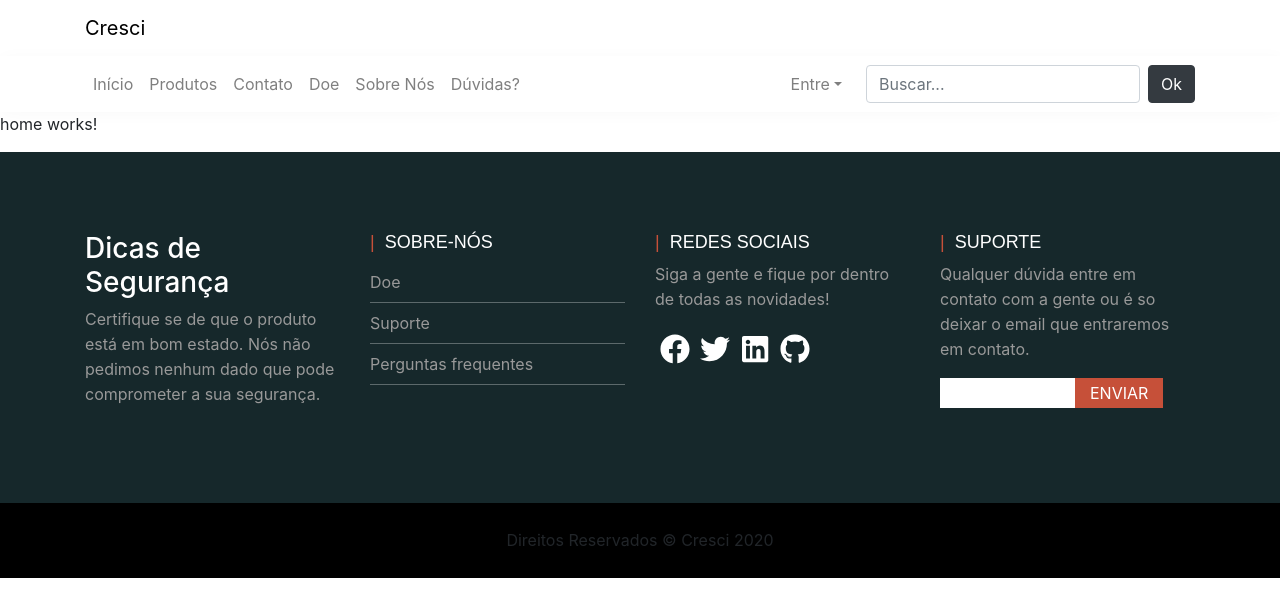
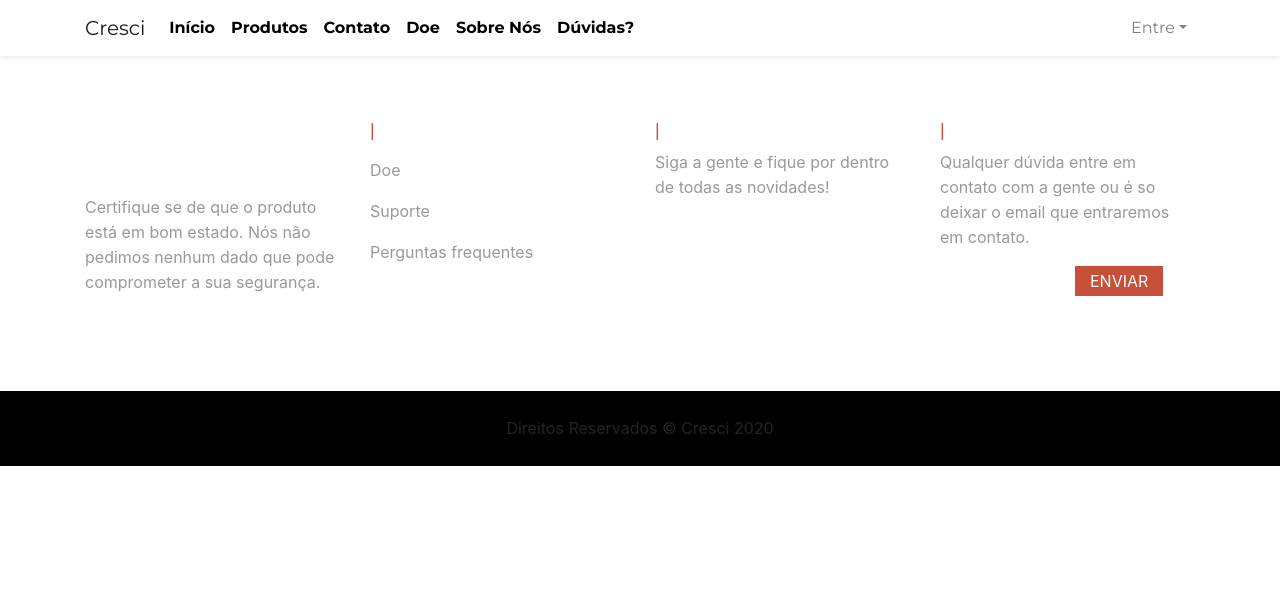
Before and after one commit to gabriellimma/cresci, an Angular app in the folder siteCresci/: page /home in a window 1280 px wide. Shown: the top 616 px of the page. Built offline with nearby package versions, Linux system fonts and the light colour scheme.

Commit message:
final touch produtos shadow-sm-rs

```diff
--- a/siteCresci/src/app/footer/footer.component.css
+++ b/siteCresci/src/app/footer/footer.component.css
@@ -10,7 +10,7 @@ h2 {
   font-size: 18px;
 }
 .footer-top {
-  background: rgb(22, 40, 43);
+  background: rgb(255, 255, 255);
   padding: 80px 0;
 }
 .segment-one h3 {
--- a/siteCresci/src/app/navbar/navbar.component.css
+++ b/siteCresci/src/app/navbar/navbar.component.css
@@ -1,3 +1,13 @@
+* {
+  font-family: 'Montserrat', sans-serif;
+  z-index: 999;
+
+}
+
+#hrosa:focus{
+  color: #ff4b8d;
+}
+
 #colorblack {
   color: black;
 }
@@ -7,17 +17,28 @@
   box-shadow: rgba(0, 0, 0, 0.34);
 }
 #secondnavbar {
-  box-shadow: 0.1em 0.1em 1em rgba(0, 0, 0, 0.027);
+  box-shadow: 0.1em 0.1em 1em rgb(250, 249, 249);
   border: 0ch;
 }
 /* .nav-link {
   color: aqua;
 } */
-.nav-link:hover {
-  font-weight: 499;
+/* #hrosa:hover{
+
+} */
+#hrosa{
+  font-weight: bold;
+  color: black;
+}
+
+.nav-link:hover, #hrosa:hover, #dropdown-item:hover, #navdrop:hover {
+  font-weight: bold;
+  color: #ffffff;
+  background-color: #ff4b8d;
+  transition: 0.1s;
+
 }
 .nav-item:hover {
-  background-color: rgba(115, 211, 222, 0.753);
   transition-duration: 0.5s;
   border-radius: 0.5em;
 }
@@ -41,6 +62,7 @@
   li {
     text-align: left;
     padding-left: 0.3em;
+    width: 100%;
   }
   /* separando botões */
   .dropdown-menu {
--- a/siteCresci/src/app/navbar/navbar.component.html
+++ b/siteCresci/src/app/navbar/navbar.component.html
@@ -1,34 +1,30 @@
-<nav class="navbar navbar-expand-lg navbar-dark bg-gradient-light">
+<nav class="navbar navbar-expand-lg navbar-light bg-gradient-light shadow-sm fixed-top"
+  style="background-color: white;">
   <div class="container">
-    <a href="#" class="navbar-brand" id="colorblack">Cresci</a>
-  </div>
-</nav>
-<nav class="navbar navbar-expand-lg navbar-light bg-gradient-light" id="secondnavbar">
-  <div class="container">
-    <!-- <a href="#" class="navbar-brand">Cresci</a> -->
+    <a routerLink='/home' class="navbar-brand">Cresci</a>
 
-    <button class="navbar-toggler mr-auto" type="button" data-toggle="collapse" data-target="#navbarSite">
+    <button class="navbar-toggler ml-auto" type="button" data-toggle="collapse" data-target="#navbarSite">
       <span class="navbar-toggler-icon"></span>
     </button>
     <div class="collapse navbar-collapse mr-auto" id="navbarSite">
       <ul class="navbar-nav">
         <li class="nav-item" id="navitem1">
-          <a routerLink='/home' class="nav-link">Início</a>
+          <a routerLink='/home' class="nav-link" id="hrosa">Início</a>
         </li>
         <li class="nav-item">
-          <a routerLink='/produtos' class="nav-link">Produtos</a>
+          <a routerLink='/produtos' class="nav-link" id="hrosa">Produtos</a>
         </li>
         <li class="nav-item">
-          <a routerLink='/contato' class="nav-link">Contato</a>
+          <a routerLink='/contato' class="nav-link" id="hrosa">Contato</a>
         </li>
         <li class="nav-item">
-          <a routerLink='/doacao' class="nav-link">Doe</a>
+          <a routerLink='/doacao' class="nav-link" id="hrosa">Doe</a>
         </li>
         <li class="nav-item">
-          <a routerLink='/sobre' class="nav-link">Sobre Nós</a>
+          <a routerLink='/sobre' class="nav-link" id="hrosa">Sobre Nós</a>
         </li>
         <li class="nav-item">
-          <a routerLink='/duvidas' class="nav-link">Dúvidas?</a>
+          <a routerLink='/duvidas' class="nav-link" id="hrosa">Dúvidas?</a>
         </li>
       </ul>
       <ul class="navbar-nav ml-auto">
@@ -40,12 +36,12 @@
           </div>
         </li>
       </ul>
-      <form class="form-inline">
+      <!-- <form class="form-inline">
         <input type="search" class="form-control mr-2" placeholder="Buscar..." id="searchbar" />
         <button class="btn btn-dark" id="searchbutton" type="submit">
           Ok
         </button>
-      </form>
+      </form> -->
     </div>
   </div>
 </nav>
--- a/siteCresci/src/app/produtos/produtos.component.css
+++ b/siteCresci/src/app/produtos/produtos.component.css
@@ -0,0 +1,4 @@
+.shadow-rs{
+    box-shadow: 5px 0 5px -4px rgba(237, 241, 235, 0.8);
+
+}
--- a/siteCresci/src/app/produtos/produtos.component.html
+++ b/siteCresci/src/app/produtos/produtos.component.html
@@ -1,4 +1,4 @@
-<div class="container">
+<div class="container mt-5">
     <div class="row">
         <div class="col-md-12">
             <nav class="d-flex justify-content-end mt-5 mb-5">
@@ -15,7 +15,7 @@
                 </div>
             </nav>
         </div>
-        <div class="col-md-3">
+        <div class="col-md-3 shadow-rs">
             <aside>
                 <ul class="list-group list-group-flush">
                     <li class="list-group-item">
--- a/siteCresci/src/index.html
+++ b/siteCresci/src/index.html
@@ -7,6 +7,11 @@
     <base href="/" />
     <meta name="viewport" content="width=device-width, initial-scale=1" />
     <link rel="icon" type="image/x-icon" href="favicon.ico" />
+    <link
+      href="https://fonts.googleapis.com/css2?family=Montserrat:ital,wght@0,300;0,400;0,500;0,600;0,700;0,800;1,800&display=swap"
+      rel="stylesheet">
+
+
   </head>
 
   <body>
```
Also changed, not shown: siteCresci/src/assets/images/logo3.png (added), siteCresci/src/assets/images/logo4.png (added).
